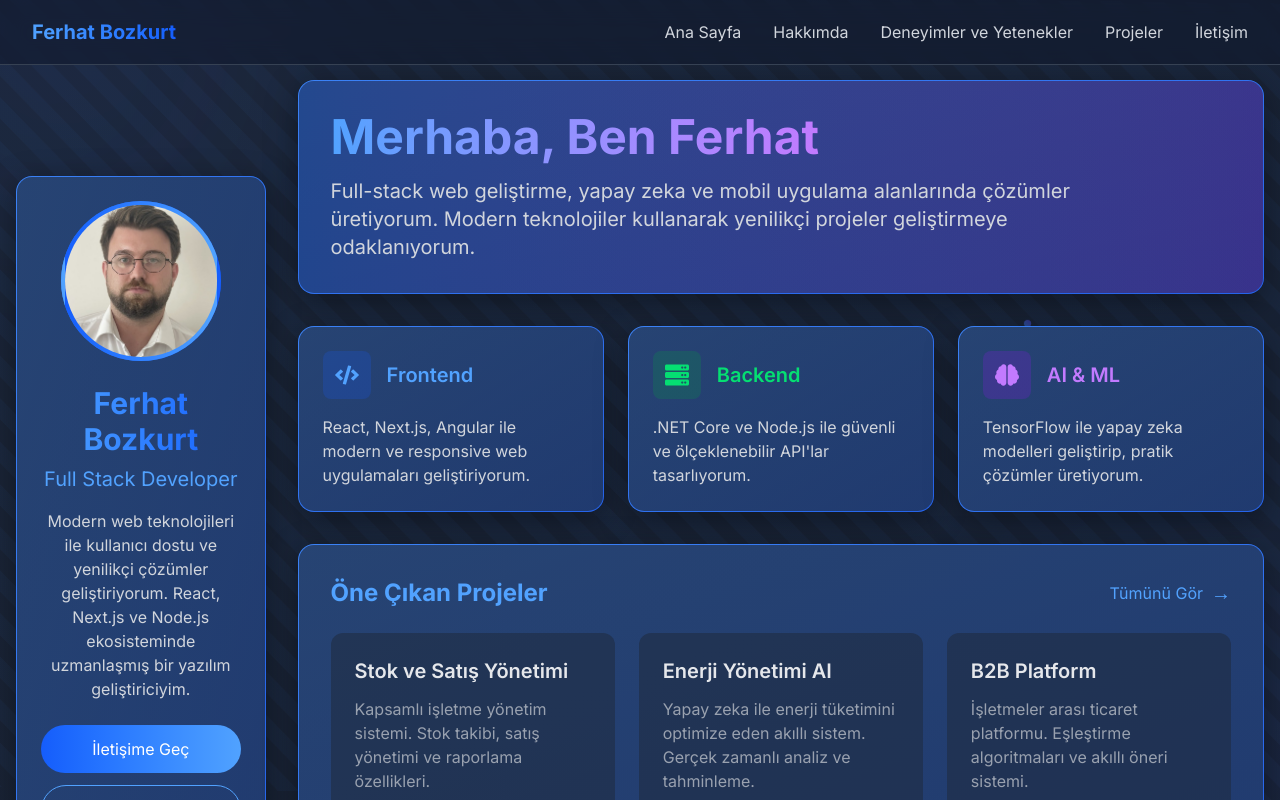
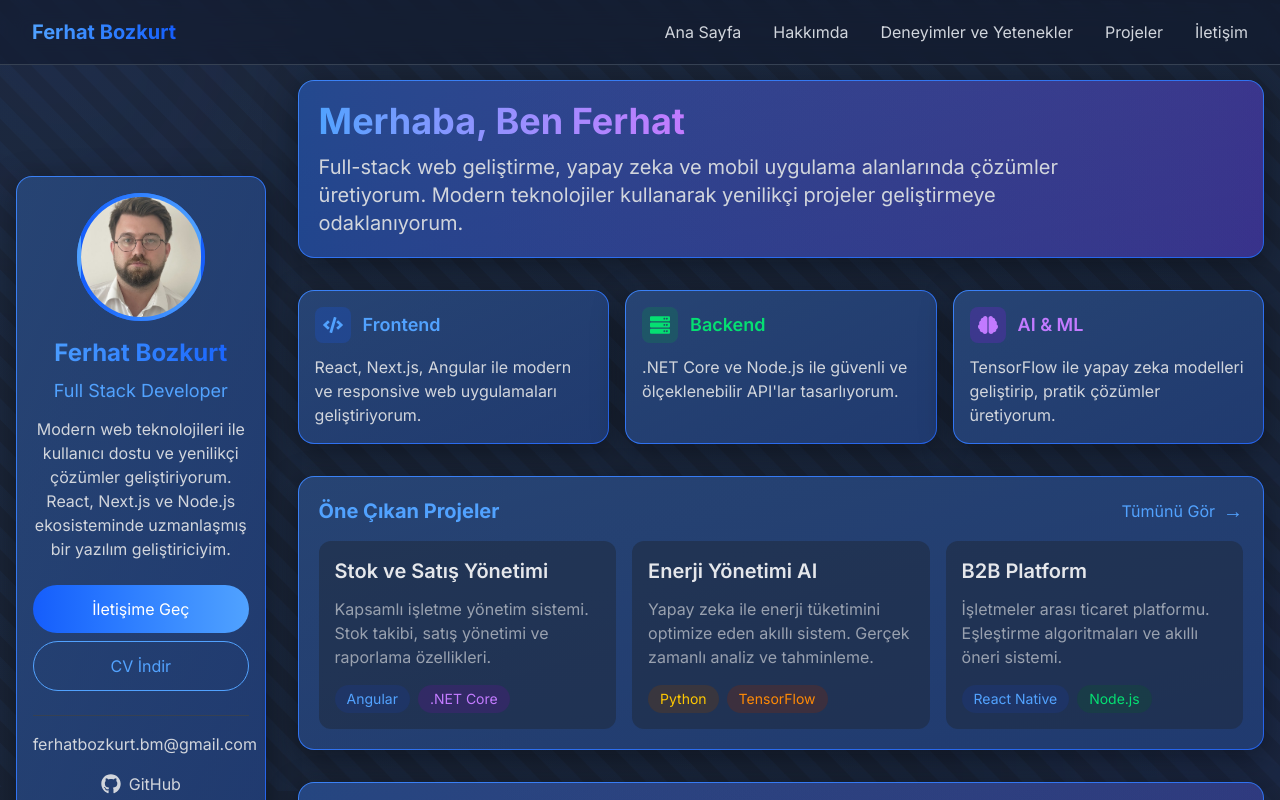
Before and after one commit to ferhatbozkurt123/personel-websites, a Next.js app: page / in a window 1280 px wide. Shown: the top 800 px of the page. Built offline with nearby package versions, Linux system fonts and the light colour scheme.

Commit message:
Anasayfa kart ve kutu boyutları küçültüldü, daha kompakt ve modern görünüm sağlandı

```diff
--- a/src/app/page.tsx
+++ b/src/app/page.tsx
@@ -10,9 +10,9 @@ export default function Home() {
       <div className="max-w-[1920px] mx-auto flex flex-col lg:flex-row gap-8 relative">
         {/* Profile Card - Left Side */}
         <div className="lg:w-1/4 xl:w-1/5">
-          <div className="glass-card gradient-border rounded-2xl p-6 sticky top-24">
+          <div className="glass-card gradient-border rounded-2xl p-4 sticky top-24">
             {/* Profile Image */}
-            <div className="relative w-40 h-40 mx-auto mb-6 group">
+            <div className="relative w-32 h-32 mx-auto mb-4 group">
               <div className="absolute inset-0 rounded-full bg-gradient-to-r from-blue-500 to-blue-700 animate-pulse group-hover:animate-none transition-all duration-300"></div>
               <div className="relative w-full h-full rounded-full overflow-hidden border-4 border-transparent bg-gradient-to-r from-blue-600 to-blue-400">
                 <Image
@@ -28,17 +28,17 @@ export default function Home() {
 
             {/* Profile Info */}
             <div className="text-center">
-              <h1 className="text-3xl font-bold mb-2 bg-gradient-to-r from-blue-400 to-blue-600 text-transparent bg-clip-text">
+              <h1 className="text-2xl font-bold mb-2 bg-gradient-to-r from-blue-400 to-blue-600 text-transparent bg-clip-text">
                 Ferhat Bozkurt
               </h1>
-              <h2 className="text-xl text-blue-400 mb-4">
+              <h2 className="text-lg text-blue-400 mb-3">
                 Full Stack Developer
               </h2>
               <p className="text-gray-300 mb-6">
                 Modern web teknolojileri ile kullanıcı dostu ve yenilikçi çözümler geliştiriyorum.
                 React, Next.js ve Node.js ekosisteminde uzmanlaşmış bir yazılım geliştiriciyim.
               </p>
-              <div className="flex flex-col gap-3 mb-8">
+              <div className="flex flex-col gap-2 mb-6">
                 <Link
                   href="/contact"
                   className="bg-gradient-to-r from-blue-600 to-blue-400 text-white px-6 py-3 rounded-full hover:shadow-lg hover:shadow-blue-500/50 transition-all duration-300 transform hover:-translate-y-1"
@@ -56,7 +56,7 @@ export default function Home() {
               </div>
 
               {/* Social Links */}
-              <div className="pt-6 border-t border-gray-700">
+              <div className="pt-4 border-t border-gray-700">
                 <div className="flex flex-col gap-4">
                   <a
                     href="mailto:ferhatbozkurt.bm@gmail.com"
@@ -101,9 +101,9 @@ export default function Home() {
         {/* Main Content - Right Side - ENHANCED */}
         <div className="lg:w-3/4 xl:w-4/5 space-y-8">
           {/* Welcome Banner */}
-          <div className="glass-card gradient-border rounded-2xl p-8 relative overflow-hidden group">
+          <div className="glass-card gradient-border rounded-2xl p-5 relative overflow-hidden group">
             <div className="absolute inset-0 bg-gradient-to-r from-blue-600/20 to-purple-600/20 group-hover:from-blue-600/30 group-hover:to-purple-600/30 transition-all duration-500"></div>
-            <h2 className="text-4xl md:text-5xl font-bold mb-4 relative">
+            <h2 className="text-3xl md:text-4xl font-bold mb-3 relative">
               <span className="bg-gradient-to-r from-blue-400 to-purple-400 text-transparent bg-clip-text">
                 Merhaba, Ben Ferhat
               </span>
@@ -115,14 +115,14 @@ export default function Home() {
           </div>
 
           {/* Skills Showcase */}
-          <div className="grid grid-cols-1 md:grid-cols-2 lg:grid-cols-3 gap-6">
+          <div className="grid grid-cols-1 md:grid-cols-2 lg:grid-cols-3 gap-4">
             <Link href="/skills" className="block">
-              <div className="glass-card gradient-border rounded-2xl p-6 transform hover:-translate-y-2 transition-all duration-300 h-full">
-                <div className="flex items-center gap-4 mb-4">
-                  <div className="w-12 h-12 rounded-lg bg-blue-600/20 flex items-center justify-center">
-                    <FaCode className="w-6 h-6 text-blue-400" />
+              <div className="glass-card gradient-border rounded-2xl p-4 transform hover:-translate-y-2 transition-all duration-300 h-full">
+                <div className="flex items-center gap-3 mb-3">
+                  <div className="w-9 h-9 rounded-lg bg-blue-600/20 flex items-center justify-center">
+                    <FaCode className="w-5 h-5 text-blue-400" />
                   </div>
-                  <h3 className="text-xl font-semibold text-blue-400">Frontend</h3>
+                  <h3 className="text-lg font-semibold text-blue-400">Frontend</h3>
                 </div>
                 <p className="text-gray-300">
                   React, Next.js, Angular ile modern ve responsive web uygulamaları geliştiriyorum.
@@ -131,12 +131,12 @@ export default function Home() {
             </Link>
 
             <Link href="/skills" className="block">
-              <div className="glass-card gradient-border rounded-2xl p-6 transform hover:-translate-y-2 transition-all duration-300 h-full">
-                <div className="flex items-center gap-4 mb-4">
-                  <div className="w-12 h-12 rounded-lg bg-green-600/20 flex items-center justify-center">
-                    <FaServer className="w-6 h-6 text-green-400" />
+              <div className="glass-card gradient-border rounded-2xl p-4 transform hover:-translate-y-2 transition-all duration-300 h-full">
+                <div className="flex items-center gap-3 mb-3">
+                  <div className="w-9 h-9 rounded-lg bg-green-600/20 flex items-center justify-center">
+                    <FaServer className="w-5 h-5 text-green-400" />
                   </div>
-                  <h3 className="text-xl font-semibold text-green-400">Backend</h3>
+                  <h3 className="text-lg font-semibold text-green-400">Backend</h3>
                 </div>
                 <p className="text-gray-300">
                   .NET Core ve Node.js ile güvenli ve ölçeklenebilir API&apos;lar tasarlıyorum.
@@ -145,12 +145,12 @@ export default function Home() {
             </Link>
 
             <Link href="/skills" className="block">
-              <div className="glass-card gradient-border rounded-2xl p-6 transform hover:-translate-y-2 transition-all duration-300 h-full">
-                <div className="flex items-center gap-4 mb-4">
-                  <div className="w-12 h-12 rounded-lg bg-purple-600/20 flex items-center justify-center">
-                    <FaBrain className="w-6 h-6 text-purple-400" />
+              <div className="glass-card gradient-border rounded-2xl p-4 transform hover:-translate-y-2 transition-all duration-300 h-full">
+                <div className="flex items-center gap-3 mb-3">
+                  <div className="w-9 h-9 rounded-lg bg-purple-600/20 flex items-center justify-center">
+                    <FaBrain className="w-5 h-5 text-purple-400" />
                   </div>
-                  <h3 className="text-xl font-semibold text-purple-400">AI & ML</h3>
+                  <h3 className="text-lg font-semibold text-purple-400">AI & ML</h3>
                 </div>
                 <p className="text-gray-300">
                   TensorFlow ile yapay zeka modelleri geliştirip, pratik çözümler üretiyorum.
@@ -160,9 +160,9 @@ export default function Home() {
           </div>
 
           {/* Featured Projects */}
-          <div className="glass-card gradient-border rounded-2xl p-8">
-            <div className="flex items-center justify-between mb-6">
-              <h3 className="text-2xl font-bold text-blue-400">Öne Çıkan Projeler</h3>
+          <div className="glass-card gradient-border rounded-2xl p-5">
+            <div className="flex items-center justify-between mb-4">
+              <h3 className="text-xl font-bold text-blue-400">Öne Çıkan Projeler</h3>
               <Link
                 href="/projects"
                 className="text-blue-400 hover:text-blue-300 transition-colors flex items-center gap-2"
@@ -171,9 +171,9 @@ export default function Home() {
                 <span className="text-xl">→</span>
               </Link>
             </div>
-            <div className="grid grid-cols-1 md:grid-cols-2 lg:grid-cols-3 gap-6">
+            <div className="grid grid-cols-1 md:grid-cols-2 lg:grid-cols-3 gap-4">
               <Link href="/projects" className="block">
-                <div className="bg-gray-800/50 rounded-xl p-6 hover:bg-gray-700/50 transition-all duration-300 transform hover:-translate-y-1 h-full">
+                <div className="bg-gray-800/50 rounded-xl p-4 hover:bg-gray-700/50 transition-all duration-300 transform hover:-translate-y-1 h-full">
                   <h4 className="text-xl font-semibold text-gray-200 mb-3">Stok ve Satış Yönetimi</h4>
                   <p className="text-gray-400 mb-4">
                     Kapsamlı işletme yönetim sistemi. Stok takibi, satış yönetimi ve raporlama özellikleri.
@@ -186,7 +186,7 @@ export default function Home() {
               </Link>
 
               <Link href="/projects" className="block">
-                <div className="bg-gray-800/50 rounded-xl p-6 hover:bg-gray-700/50 transition-all duration-300 transform hover:-translate-y-1 h-full">
+                <div className="bg-gray-800/50 rounded-xl p-4 hover:bg-gray-700/50 transition-all duration-300 transform hover:-translate-y-1 h-full">
                   <h4 className="text-xl font-semibold text-gray-200 mb-3">Enerji Yönetimi AI</h4>
                   <p className="text-gray-400 mb-4">
                     Yapay zeka ile enerji tüketimini optimize eden akıllı sistem. Gerçek zamanlı analiz ve tahminleme.
@@ -199,7 +199,7 @@ export default function Home() {
               </Link>
 
               <Link href="/projects" className="block">
-                <div className="bg-gray-800/50 rounded-xl p-6 hover:bg-gray-700/50 transition-all duration-300 transform hover:-translate-y-1 h-full">
+                <div className="bg-gray-800/50 rounded-xl p-4 hover:bg-gray-700/50 transition-all duration-300 transform hover:-translate-y-1 h-full">
                   <h4 className="text-xl font-semibold text-gray-200 mb-3">B2B Platform</h4>
                   <p className="text-gray-400 mb-4">
                     İşletmeler arası ticaret platformu. Eşleştirme algoritmaları ve akıllı öneri sistemi.
@@ -214,9 +214,9 @@ export default function Home() {
           </div>
 
           {/* Call to Action */}
-          <div className="glass-card gradient-border rounded-2xl p-8 text-center relative overflow-hidden group">
+          <div className="glass-card gradient-border rounded-2xl p-5 text-center relative overflow-hidden group">
             <div className="absolute inset-0 bg-gradient-to-r from-blue-600/10 to-purple-600/10 group-hover:from-blue-600/20 group-hover:to-purple-600/20 transition-all duration-500"></div>
-            <h3 className="text-2xl font-bold text-gray-200 mb-4 relative">Birlikte Çalışalım</h3>
+            <h3 className="text-xl font-bold text-gray-200 mb-3 relative">Birlikte Çalışalım</h3>
             <p className="text-gray-300 mb-6 max-w-2xl mx-auto relative">
               Projeniz için modern ve etkili çözümler üretmek isterseniz, hemen iletişime geçin.
             </p>
```
